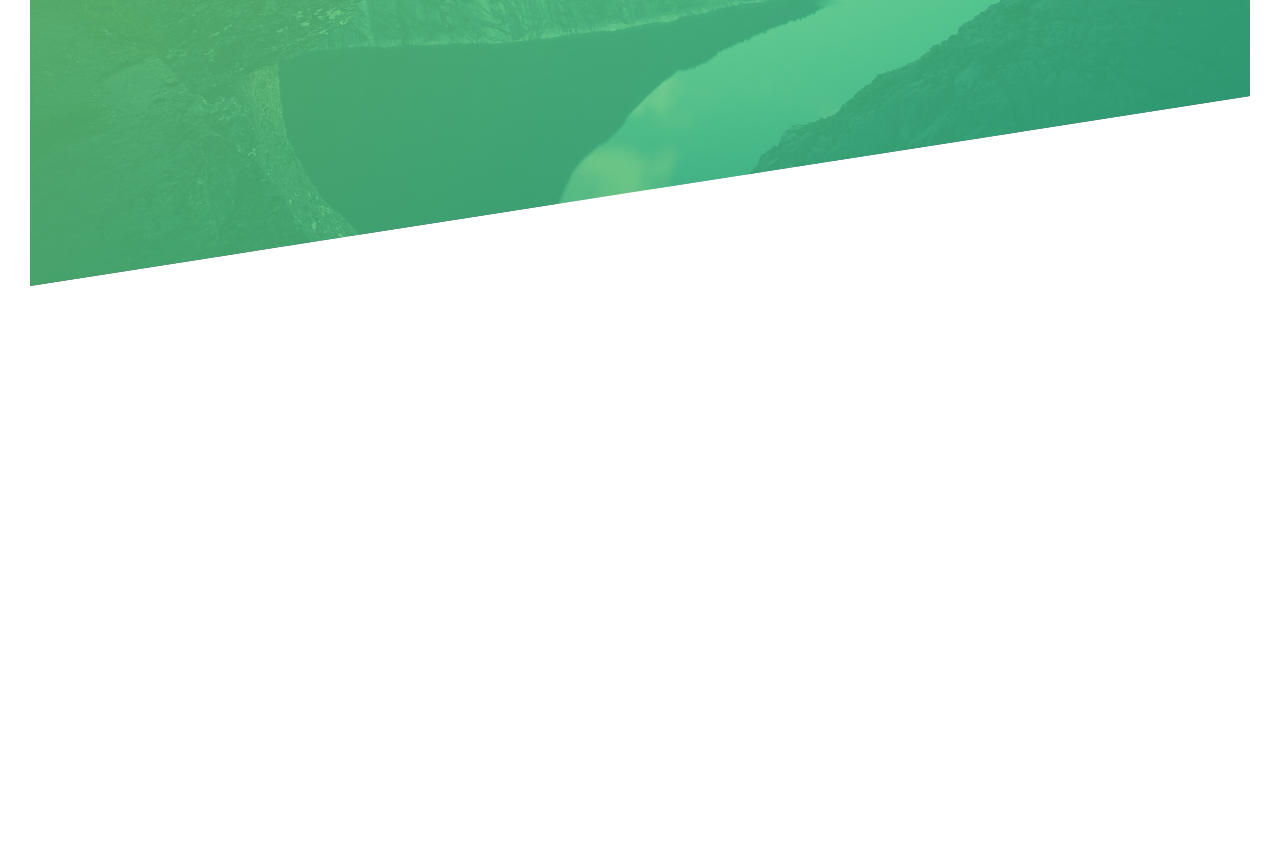
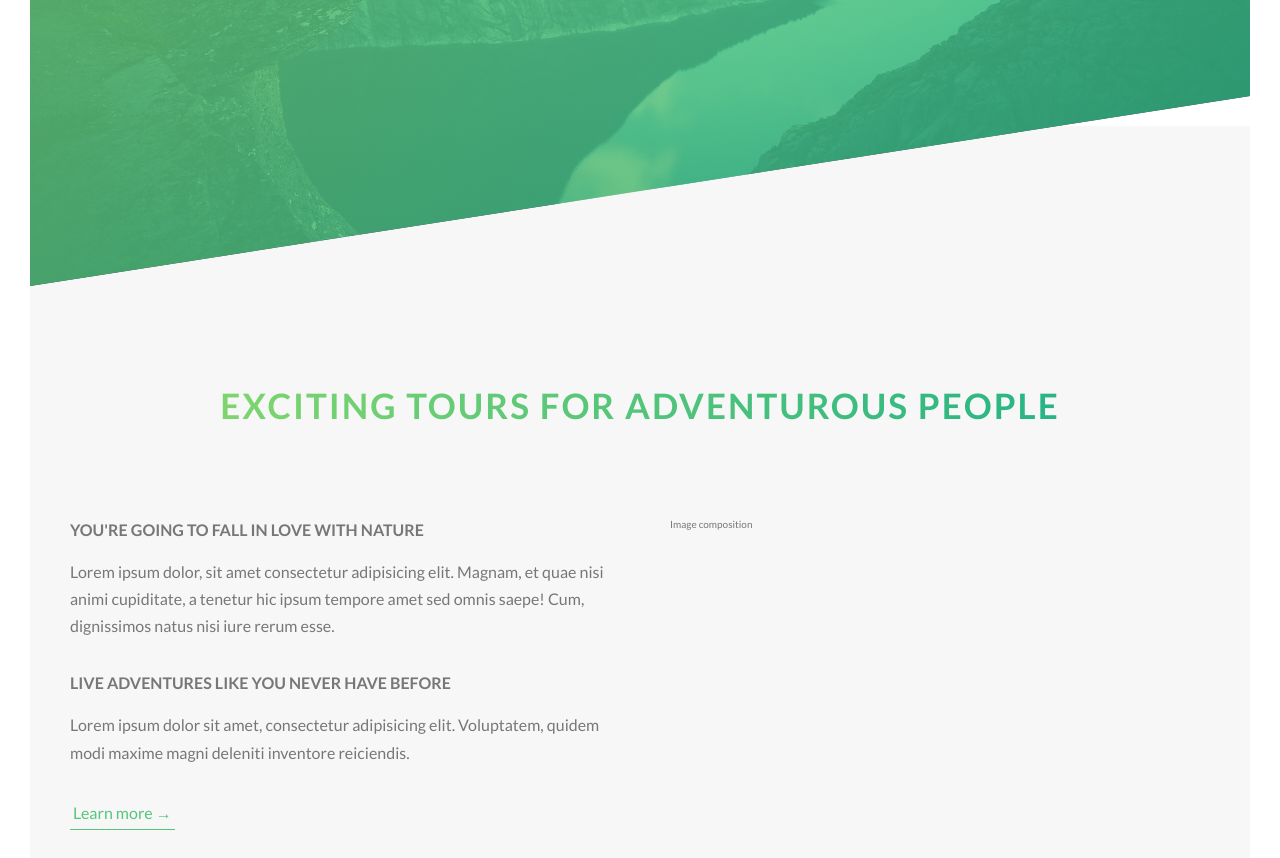
Before and after one commit to tonikontinen/natours, a plain HTML site: page starter/index.html in a window 1280 px wide. Shown: the part 504-1362 px from the top of the page. Before the commit the page ends 820 px from the top, so only its background shows below. Drawn offline with Linux system fonts and the light colour scheme; files that its build step writes are made by us from their sources.

Commit message:
Updated scss

```diff
--- a/starter/index.html
+++ b/starter/index.html
@@ -29,6 +29,41 @@
         <a href="#" class="btn btn--white btn--animated">Discover our tours</a>
       </div>
     </header>
+
+    <main>
+      <section class="section-about">
+        <div class="u-center-text u-margin-bottom-big">
+          <h2 class="heading-secondary">
+            Exciting tours for adventurous people
+          </h2>
+        </div>
+
+        <div class="row">
+          <div class="col-1-of-2">
+            <h3 class="heading-tertiary u-margin-bottom-small">
+              You're going to fall in love with nature
+            </h3>
+            <p class="paragraph">
+              Lorem ipsum dolor, sit amet consectetur adipisicing elit. Magnam,
+              et quae nisi animi cupiditate, a tenetur hic ipsum tempore amet
+              sed omnis saepe! Cum, dignissimos natus nisi iure rerum esse.
+            </p>
+
+            <h3 class="heading-tertiary u-margin-bottom-small">
+              Live adventures like you never have before
+            </h3>
+            <p class="paragraph">
+              Lorem ipsum dolor sit amet, consectetur adipisicing elit.
+              Voluptatem, quidem modi maxime magni deleniti inventore
+              reiciendis.
+            </p>
+
+            <a href="#" class="btn-text">Learn more &rarr;</a>
+          </div>
+          <div class="col-1-of-2">Image composition</div>
+        </div>
+      </section>
+    </main>
     <!--
     <section class="grid-test">
       <div class="row">
--- a/starter/sass/abstracts/_variables.scss
+++ b/starter/sass/abstracts/_variables.scss
@@ -3,9 +3,14 @@ $color-primary: #55c57a;
 $color-primary-light: #7ed56f;
 $color-primary-dark: #28b485;
 
+$color-grey-light-1: #f7f7f7;
+
 $color-grey-dark: #777;
 $color-white: #fff;
 $color-black: #000;
+
+// FONT
+$default-font-size: 1.6rem;
 
 // GRID
 $grid-width: 114rem;
--- a/starter/sass/base/_typography.scss
+++ b/starter/sass/base/_typography.scss
@@ -36,3 +36,38 @@ body {
     animation: moveInRight 2s ease-out;
   }
 }
+
+.heading-secondary {
+  font-size: 3.5rem;
+  text-transform: uppercase;
+  font-weight: 700;
+  display: inline-block;
+  background-image: linear-gradient(
+    to right,
+    $color-primary-light,
+    $color-primary-dark
+  );
+  -webkit-background-clip: text;
+  color: transparent;
+  letter-spacing: 2px;
+  transition: all 0.2s;
+
+  &:hover {
+    transform: skewY(2deg) skewX(15deg) scale(1.1);
+    text-shadow: 0.5rem 1rem 2rem rgba($color-black, 0.2);
+  }
+}
+
+.heading-tertiary {
+  font-size: $default-font-size;
+  font-weight: 700;
+  text-transform: uppercase;
+}
+
+.paragraph {
+  font-size: $default-font-size;
+
+  &:not(:last-child) {
+    margin-bottom: 3rem;
+  }
+}
--- a/starter/sass/base/_utilities.scss
+++ b/starter/sass/base/_utilities.scss
@@ -0,0 +1,13 @@
+.u-center-text {
+  text-align: center;
+}
+
+.u-margin-bottom-big {
+  margin-bottom: 8rem;
+}
+.u-margin-bottom-medium {
+  margin-bottom: 4rem;
+}
+.u-margin-bottom-small {
+  margin-bottom: 1.5rem;
+}
--- a/starter/sass/components/_button.scss
+++ b/starter/sass/components/_button.scss
@@ -8,7 +8,7 @@
     border-radius: 10rem;
     transition: all 0.2s;
     position: relative;
-    font-size: 1.6rem;
+    font-size: $default-font-size;
   }
 
   &:hover {
@@ -48,3 +48,28 @@
     transition: all 0.4s;
   }
 }
+
+.btn-text {
+  &:link,
+  &:visited {
+    font-size: $default-font-size;
+    color: $color-primary;
+    display: inline-block;
+    text-decoration: none;
+    border-bottom: 1px solid $color-primary;
+    padding: 3px;
+    transition: all 0.2s;
+  }
+
+  &:hover {
+    background-color: $color-primary;
+    color: $color-white;
+    box-shadow: 0 1rem 2rem rgba($color-black, 0.15);
+    transform: translateY(-2px);
+  }
+
+  &:active {
+    box-shadow: 0 0.5rem 1rem rgba($color-black, 0.15);
+    transform: translateY(0);
+  }
+}
--- a/starter/sass/layout/_grid.scss
+++ b/starter/sass/layout/_grid.scss
@@ -1,6 +1,5 @@
 .row {
   max-width: $grid-width;
-  background-color: #eee;
   margin: 0 auto;
 
   &:not(:last-child) {
@@ -10,7 +9,6 @@
   @include clearfix;
 
   [class^="col-"] {
-    background-color: orangered;
     float: left;
 
     &:not(:last-child) {
--- a/starter/sass/pages/_home.scss
+++ b/starter/sass/pages/_home.scss
@@ -0,0 +1,5 @@
+.section-about {
+  background-color: $color-grey-light-1;
+  padding: 25rem 0;
+  margin-top: -20vh;
+}
```
Also changed, not shown: starter/css/style.css, 1 other file.
